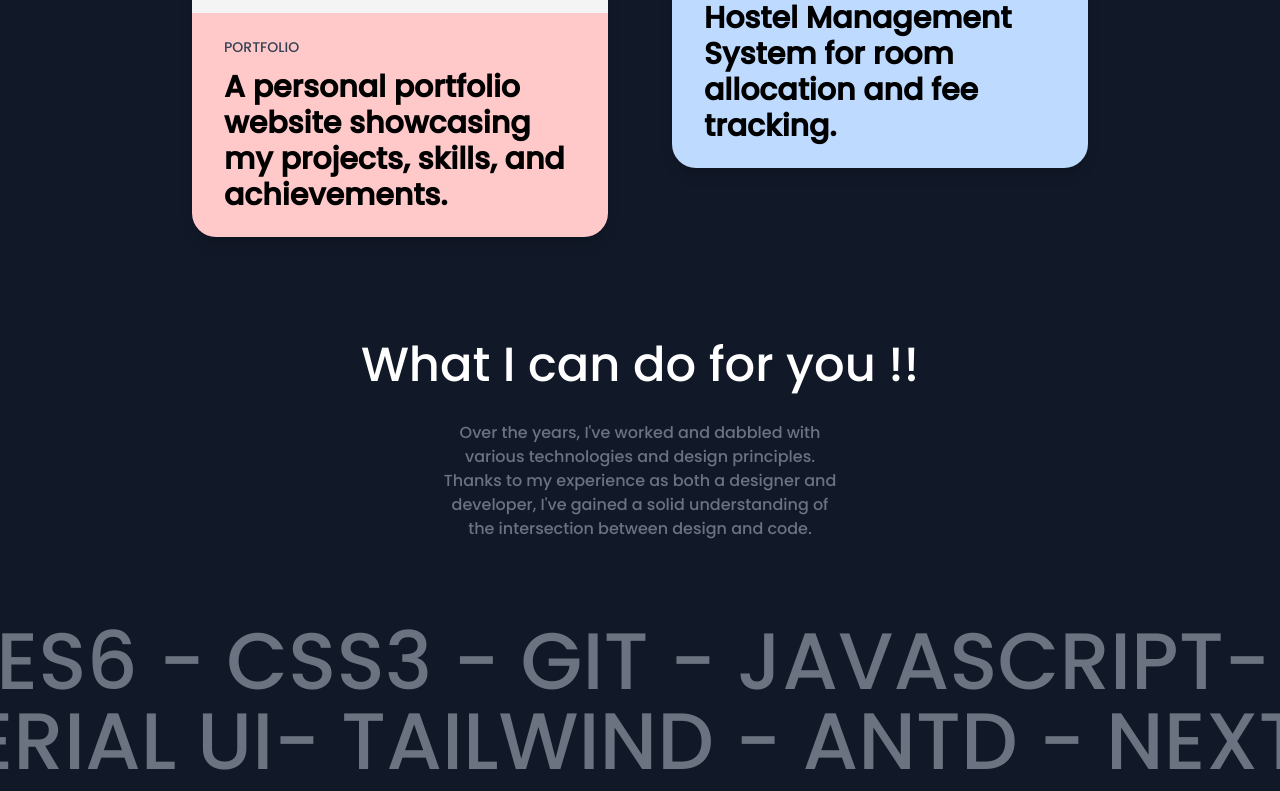
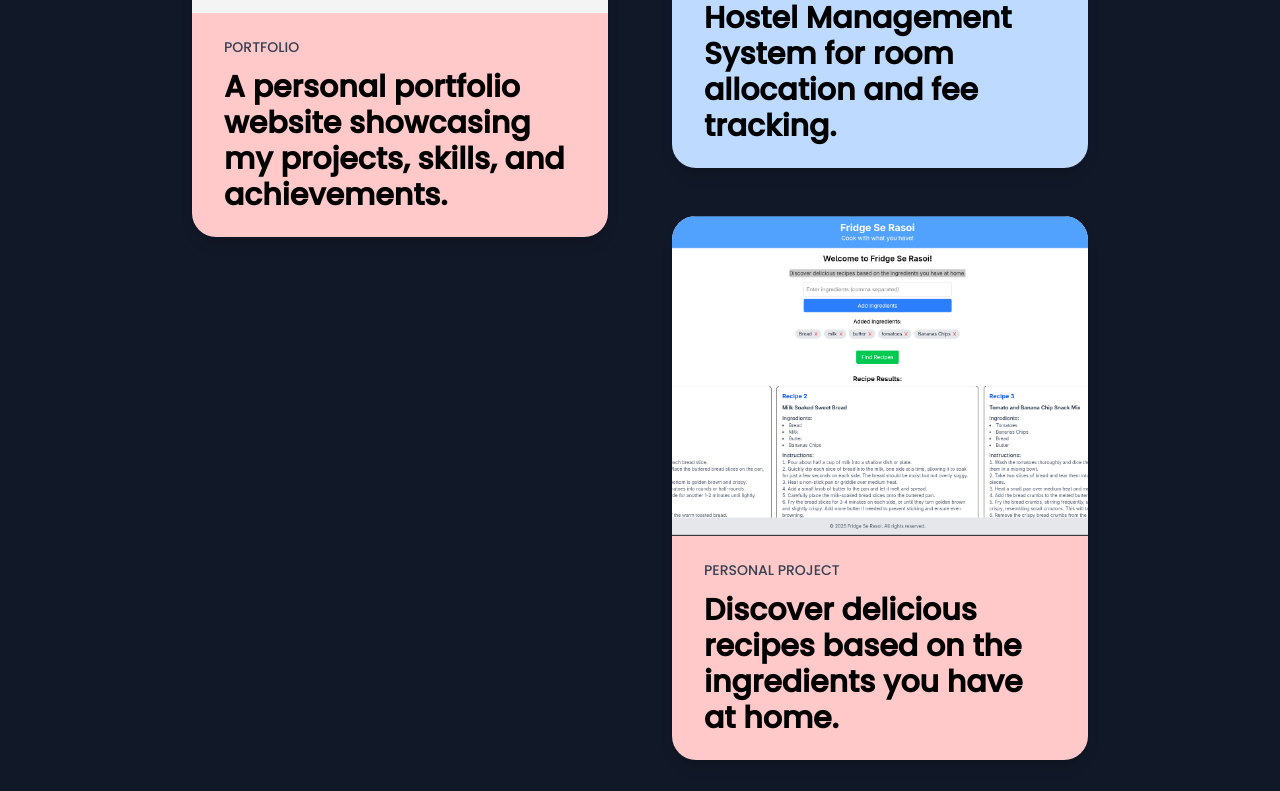
Before and after one commit to jaydipchangani/jaydip-next-js-portfolio, a Next.js app: page / in a window 1280 px wide. Shown: the part 2000-2791 px from the top of the page. Built offline with nearby package versions, Linux system fonts and the light colour scheme.

Commit message:
ghar se rasoi project added

```diff
--- a/app/_components/ClientHome.js
+++ b/app/_components/ClientHome.js
@@ -71,7 +71,7 @@ export default function ClientHome() {
         <div className="grid grid-cols-1 lg:grid-cols-8 gap-y-8 pt-8">
           <div className="hidden lg:block lg:col-span-1"></div>
 
-            <div className="lg:col-span-3 grid gap-4 p-4 ">
+          <div className="lg:col-span-3 grid gap-4 p-4 h-fit">
             <motion.div
               className="p-4 rounded  lg:h-fit sm:h-[10rem]"
               {...fadeUp}
@@ -107,6 +107,7 @@ export default function ClientHome() {
           </div>
 
           <div className="lg:col-span-3 grid gap-4 p-4 h-fit">
+
             <motion.div className="p-4 rounded justify-end h-fit" {...fadeUp}>
               <ProjectCard
                 imgUrl="https://ultida.com/wp-content/uploads/2021/05/consultix-bookkeeping-website-template.jpg"
@@ -126,6 +127,18 @@ export default function ClientHome() {
                 bottomBgColor="bg-blue-200"
               />
             </motion.div>
+
+            <motion.div className="p-4 rounded h-fit" {...fadeUp}>
+              <ProjectCard
+                imgUrl="/fridgeSeRasoi.png"
+                heading="Discover delicious recipes based on the ingredients you have at home."
+                subheading="PERSONAL PROJECT"
+                link="https://fridge-se-rasoi.vercel.app/"
+                bottomBgColor="bg-red-200"
+              />
+            </motion.div>
+
+
           </div>
 
           <div className="hidden lg:block lg:col-span-1"></div>
```
Also changed, not shown: public/fridgeSeRasoi.png (added). Lines whose indentation alone changed are shown as unchanged.
